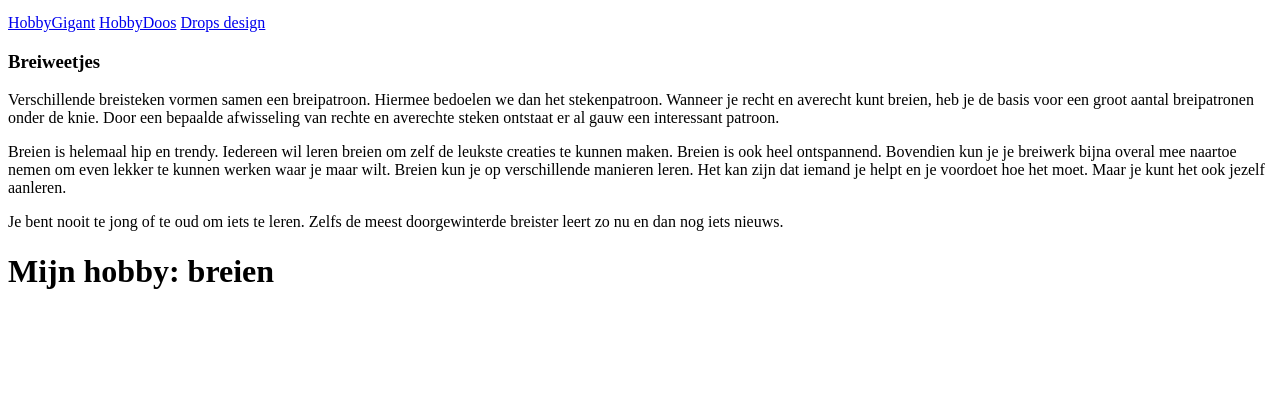
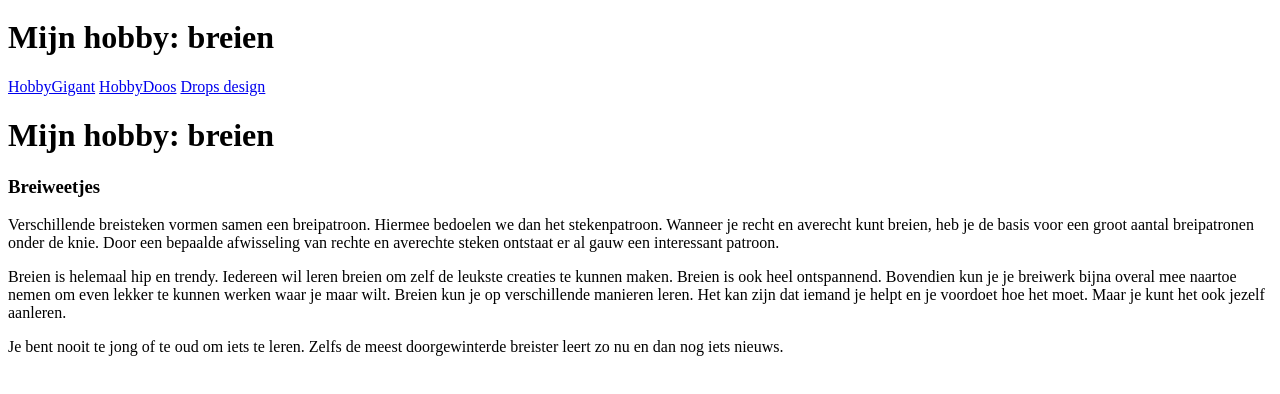
Before and after one commit to NalaniVB-immalle/Breien, a plain HTML site: page index.html in a window 1280 px wide. Shown: the part 114-508 px from the top of the page. Drawn offline with Linux system fonts and the light colour scheme; files whose address does not match are found by name.

```diff
--- a/index.html
+++ b/index.html
@@ -12,6 +12,7 @@
             <img id="hobbyWebsiteLogo" alt="Logo website breien" src="afbeeldingen/breien.jpg" width="120"
                 height="100" />
         </a>
+        <h1>Mijn hobby: breien</h1>
 
         <nav>
             <p>
@@ -21,6 +22,9 @@
             </p>
         </nav>
 
+
+        <h1>Mijn hobby: breien</h1>
+    </header>
     <section>
         <article>
         <h3>Breiweetjes</h3>
@@ -41,8 +45,6 @@
     </section>
 
 
-        <h1>Mijn hobby: breien</h1>
-    </header>
 </body>
 
 </html>
```
Lines whose indentation alone changed are shown as unchanged.
